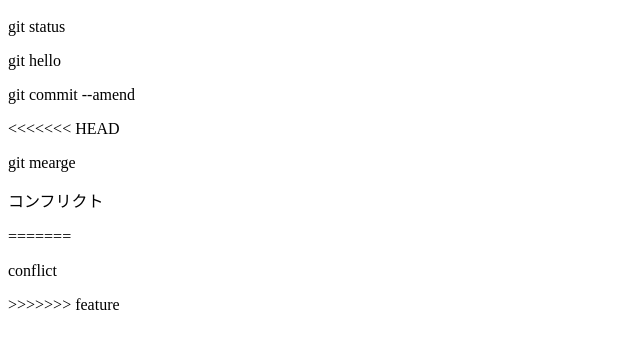
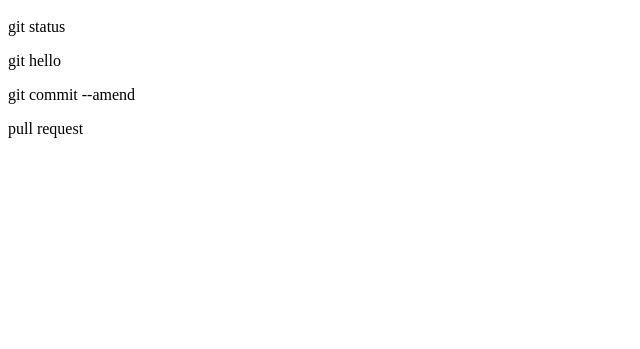
Before and after one commit to Kashin-3175/git_tutorial, a plain HTML site: page index.html in a window 1280 px wide. Shown: the part 57-406 px from the top of the page, without its empty margins (0-640 px from the left). Drawn offline with Linux system fonts and the light colour scheme.

Commit message:
pull commit

```diff
--- a/index.html
+++ b/index.html
@@ -2,9 +2,4 @@
 <p>git status</p>
 <p>git hello</p>
 <p>git commit --amend</p>
-<<<<<<< HEAD
-<p>git mearge</p>
-<p>コンフリクト</p>
-=======
-<p>conflict</p>
->>>>>>> feature
+<p>pull request</p>
```
